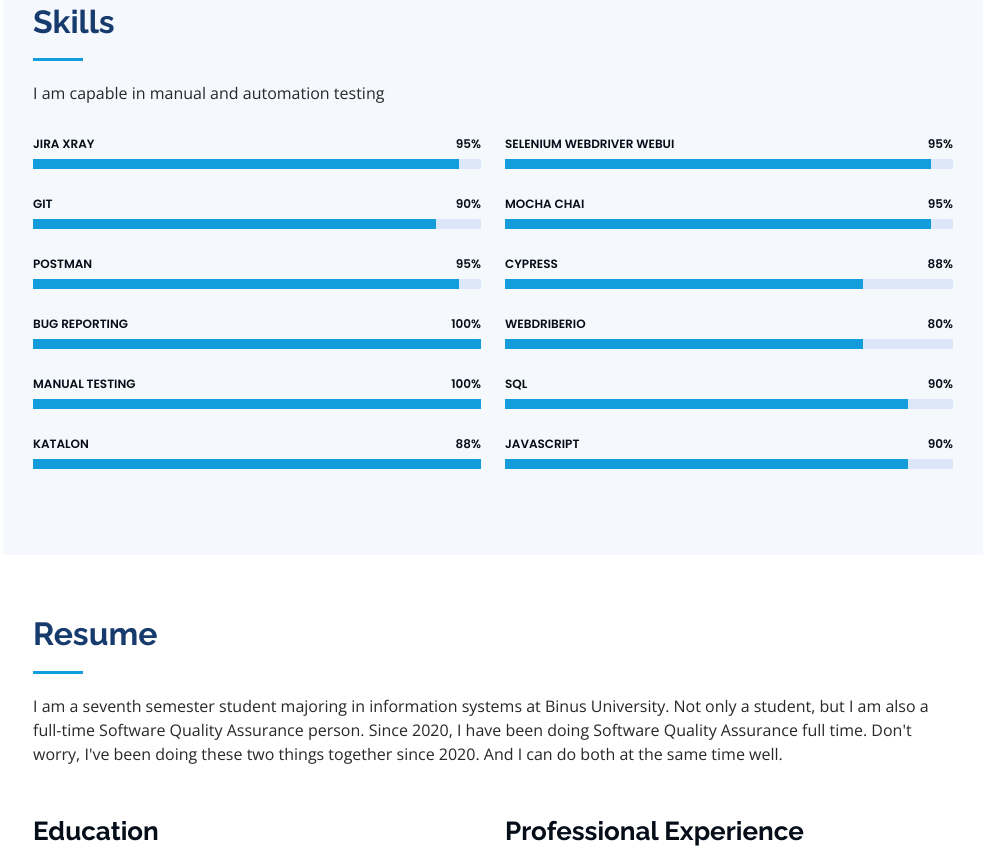
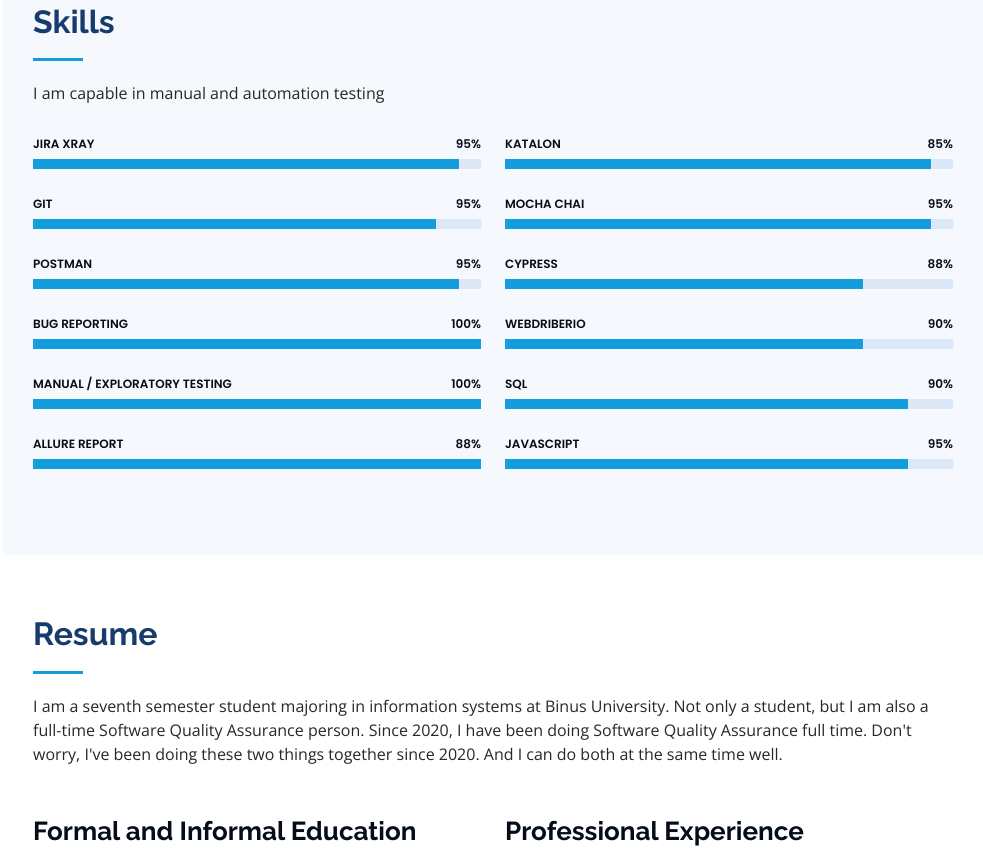
Before and after one commit to anisanursekararum/anisanursekararum.github.io, a plain HTML site: page index.html in a window 1280 px wide. Shown: the part 1448-2310 px from the top of the page, without its empty margins (297-1280 px from the left). Drawn offline with nearby package versions, Linux system fonts and the light colour scheme.

Commit message:
update resume and skills

```diff
--- a/index.html
+++ b/index.html
@@ -73,7 +73,7 @@
     <section id="hero" class="d-flex flex-column justify-content-center align-items-center">
       <div class="hero-container" data-aos="fade-in">
         <h1>Anisa Nur Sekar Arum</h1>
-        <p>I'm <span class="typed" data-typed-items="Software Quality Assurance, QA Engineer, QA Tester, Freelancer"></span></p>
+        <p>I'm <span class="typed" data-typed-items="Software Quality Assurance, Software Development Engineer In Test, QA Engineer, QA Tester, QA Analyst, Freelancer"></span></p>
       </div>
     </section><!-- End Hero -->
 
@@ -85,7 +85,7 @@
 
           <div class="section-title">
             <h2>About</h2>
-            <p>Hello I'm Anisa Nur Sekar Arum, you can call me Anisa. I've been in Software Quality Assurance for more than 3 years with a demonstrated history of working in the information technology and services industry, automotive industry, finance, and e-commerce.</p>
+            <p>Hello I'm Anisa Nur Sekar Arum, you can call me Anisa. I've been in Software Quality Assurance for more than 3,5 years with a demonstrated history of working in the information technology, and services industry, automotive industry, finance, and e-commerce.</p>
           </div>
 
           <div class="row">
@@ -154,7 +154,7 @@
                 </div>
               </div>
               <div class="progress">
-                <span class="skill">GIT<i class="val">90%</i></span>
+                <span class="skill">GIT<i class="val">95%</i></span>
                 <div class="progress-bar-wrap">
                   <div class="progress-bar" role="progressbar" aria-valuenow="90" aria-valuemin="0" aria-valuemax="100"></div>
                 </div>
@@ -172,13 +172,13 @@
                 </div>
               </div>
               <div class="progress">
-                <span class="skill">Manual Testing<i class="val">100%</i></span>
+                <span class="skill">Manual / Exploratory Testing<i class="val">100%</i></span>
                 <div class="progress-bar-wrap">
                   <div class="progress-bar" role="progressbar" aria-valuenow="100" aria-valuemin="0" aria-valuemax="100"></div>
                 </div>
               </div>
               <div class="progress">
-                <span class="skill">Katalon <i class="val">88%</i></span>
+                <span class="skill">Allure Report <i class="val">88%</i></span>
                 <div class="progress-bar-wrap">
                   <div class="progress-bar" role="progressbar" aria-valuenow="100" aria-valuemin="0" aria-valuemax="100"></div>
                 </div>
@@ -187,7 +187,7 @@
 
             <div class="col-lg-6" data-aos="fade-up" data-aos-delay="100">
               <div class="progress">
-                <span class="skill">Selenium WebDriver WebUI<i class="val">95%</i></span>
+                <span class="skill">Katalon<i class="val">85%</i></span>
                 <div class="progress-bar-wrap">
                   <div class="progress-bar" role="progressbar" aria-valuenow="95" aria-valuemin="0" aria-valuemax="100"></div>
                 </div>
@@ -205,7 +205,7 @@
                 </div>
               </div>
               <div class="progress">
-                <span class="skill">WebDriberIO <i class="val">80%</i></span>
+                <span class="skill">WebDriberIO <i class="val">90%</i></span>
                 <div class="progress-bar-wrap">
                   <div class="progress-bar" role="progressbar" aria-valuenow="80" aria-valuemin="0" aria-valuemax="100"></div>
                 </div>
@@ -217,7 +217,7 @@
                 </div>
               </div>
               <div class="progress">
-                <span class="skill">Javascript<i class="val">90%</i></span>
+                <span class="skill">Javascript<i class="val">95%</i></span>
                 <div class="progress-bar-wrap">
                   <div class="progress-bar" role="progressbar" aria-valuenow="90" aria-valuemin="0" aria-valuemax="100"></div>
                 </div>
@@ -240,7 +240,7 @@
 
           <div class="row">
             <div class="col-lg-6" data-aos="fade-up">
-              <h3 class="resume-title">Education</h3>
+              <h3 class="resume-title">Formal and Informal Education</h3>
               <div class="resume-item">
                 <h4>To Be Bachelor's Degree</h4>
                 <h5>Oct 2020 - Present</h5>
@@ -296,6 +296,7 @@
                   <li>Prepare data test during the testing process with modify data in database using SQL Query</li>
                   <li>Managing task using JIRA and communicate with team using Slack</li>
                   <li>Develop API automation using WebDriverIO Javascript with implementation POM</li>
+                  <li>Implement assertions with data in the database SQL</li>
                 </ul>
               </div>
               <div class="resume-item">
@@ -347,7 +348,7 @@
                 <p><em><strong>Eaciit Wiyasa Teknologi </strong> - Surabaya</em></p>
                 <ul>
                   <li>Working with the team to develop accounting internal software with golang language.</li>
-                  <li>Doing internal testing with test scenario from senior tester and reporting result.</li>
+                  <li>Doing manual internal testing in website with test scenario from senior tester and reporting result.</li>
                 </ul>
               </div>
             </div>
```
